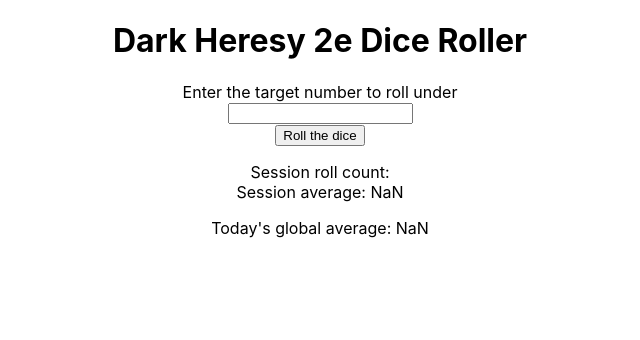
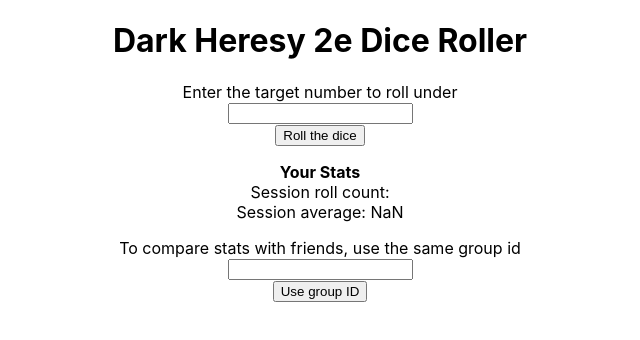
Before and after one commit to BarkevReisig/dh-dice-app, a React (Create React App) app: page / in a window 1280 px wide. Shown: the top 340 px of the page, without its empty margins (320-960 px from the left). Built offline with nearby package versions, Linux system fonts and the light colour scheme; no server answers; the database is empty.

Commit message:
New stat tracking implemented

```diff
--- a/src/components/Dice.js
+++ b/src/components/Dice.js
@@ -4,6 +4,7 @@ import { useState } from 'react';
 import { useCookies } from 'react-cookie';
 import DiceRoller from './DiceRoller.js';
 import Statistics from './Statistics.js';
+import Group from './Group.js';
 
 function Dice() {
   const [cookies, setCookie] = useCookies(['rollCount', 'resultTotal', 'group']);
@@ -34,10 +35,17 @@ function Dice() {
     updateDBStats(result, success, degrees, target);
   }
 
+  function updateGroup(event) {
+    event.preventDefault();
+    setGroup(event.target[0].value);
+    setCookie('group', group, {maxAge: sessionCookieMaxAge});
+  }
+
   return (
     <>
       <DiceRoller updateStats={updateStats} />
       <Statistics rollCount={rollCount} resultTotal={resultTotal} group={group} />
+      <Group onClick={updateGroup} />
     </>
   );
 }
--- a/src/components/Group.js
+++ b/src/components/Group.js
@@ -0,0 +1,12 @@
+
+function Group({ onClick }) {
+  return (
+    <form onSubmit={(event) => onClick(event)}>
+      <label>To compare stats with friends, use the same group id</label> <br/>
+      <input type='text'/> <br/>
+      <input type='submit' value='Use group ID'/>
+    </form>
+  );
+}
+
+export default Group;
--- a/src/components/Statistics.js
+++ b/src/components/Statistics.js
@@ -6,6 +6,8 @@ function UserStats({ rollCount, resultTotal }) {
   return (
     <div>
       {rollCount !== 0 && <p>
+        <b>Your Stats</b>
+        <br/>
         Session roll count: {rollCount}
         <br/>
         Session average: {(resultTotal / rollCount).toFixed(2)}
@@ -14,12 +16,16 @@ function UserStats({ rollCount, resultTotal }) {
   );
 }
 
-function GlobalStats({ averageResultForDay }) {
-  return (
+function GlobalStats({ averageResultForDay, group }) {
+  if(group !== '') {
+    return (
       <p>
-        Today&#39;s global average: {averageResultForDay}
+        <b>Group&#39;s Stats</b>
+        <br/>
+        Roll Average: {averageResultForDay}
       </p>
-  );
+    );
+  }
 }
 
 function Statistics({ rollCount, resultTotal, group }) {
@@ -45,7 +51,7 @@ function Statistics({ rollCount, resultTotal, group }) {
   return (
     <div>
       <UserStats rollCount={rollCount} resultTotal={resultTotal} />
-      <GlobalStats averageResultForDay={averageResultForDay} />
+      <GlobalStats averageResultForDay={averageResultForDay} group={group} />
     </div>
   );
 }
```
